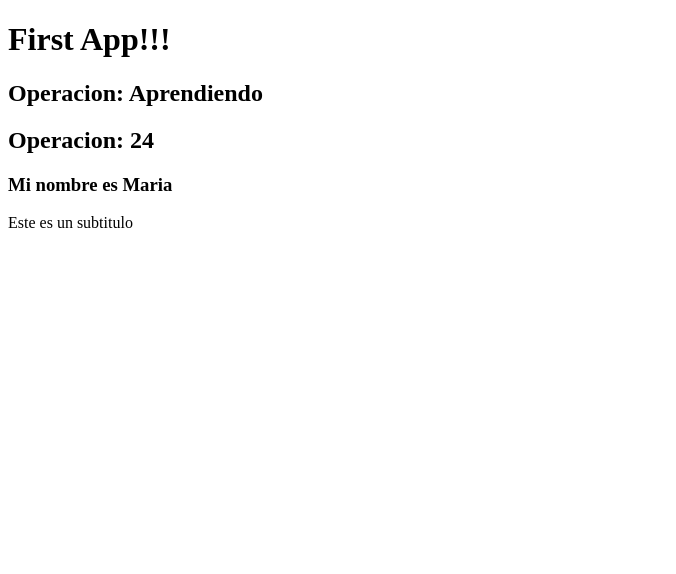
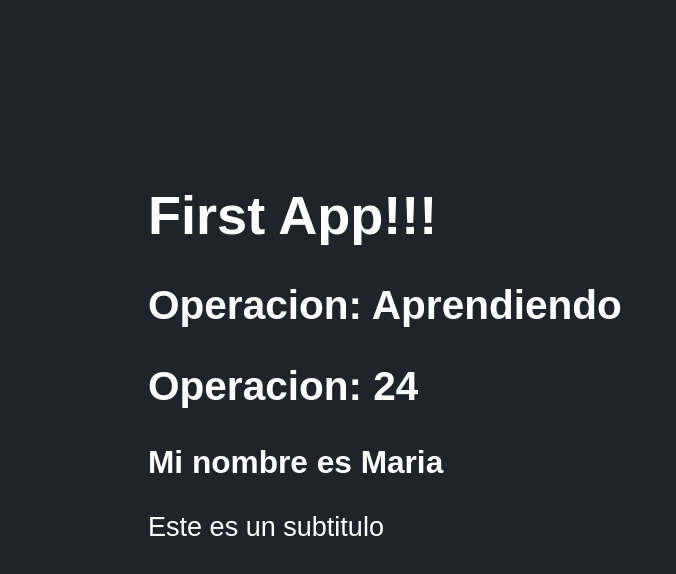
Before and after one commit to mlestrella843/React_Props, a React (Vite) app in the folder exercise-1/: page / in a window 1280 px wide. Shown: the top 574 px of the page, without its empty margins (0-676 px from the left). Built offline with nearby package versions, Linux system fonts and the light colour scheme.

Commit message:
Adding some styles

```diff
--- a/exercise-1/src/main.jsx
+++ b/exercise-1/src/main.jsx
@@ -5,9 +5,11 @@
 
 //import { App } from './helloWorldApp'//Esta importada de manera independiente, por eso las llaves.
 //import App from './helloWorldApp';
+//import { HelloWorldApp } from './helloWorldApp'
+import { FirstApp } from './FirstApp';
+import './style.css';
 
-import { HelloWorldApp } from './helloWorldApp'
-import { FirstApp } from './FirstApp';
+
 
 
 //Componente que regularmente nunca esta dentro de este archhivo
--- /dev/null
+++ b/exercise-1/src/style.css
@@ -0,0 +1,8 @@
+
+html, body{
+    background-color: #21232A;
+    color: white;
+    font-family: Arial, Helvetica, sans-serif;
+    font-size: 1.3rem;
+    padding: 70px;
+}
```
